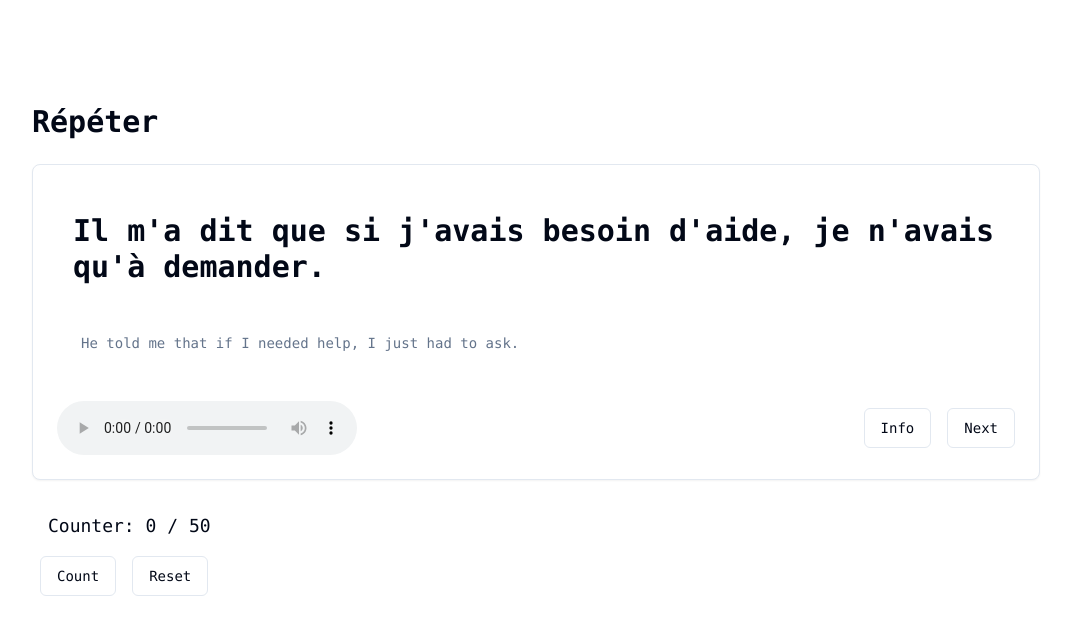
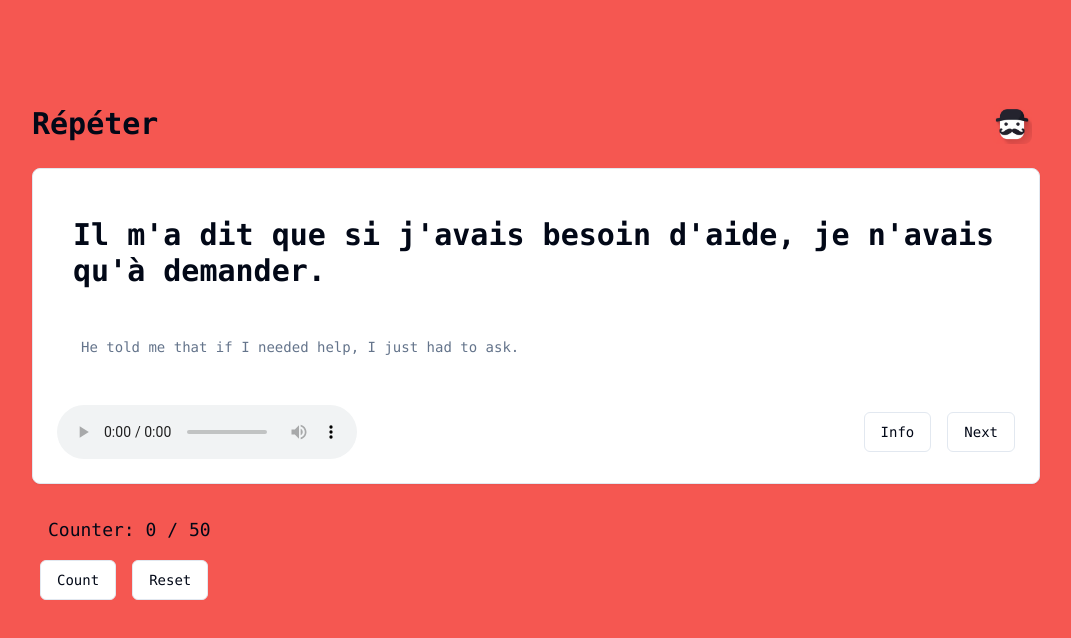
Before and after one commit to owolfdev/50xFrench, a Next.js app: page / in a window 1280 px wide. Shown: the top 638 px of the page, without its empty margins (104-1175 px from the left). Built offline with nearby package versions, Linux system fonts and the light colour scheme.

Commit message:
update bg

```diff
--- a/app/page.tsx
+++ b/app/page.tsx
@@ -2,7 +2,7 @@ import PhraseDisplay from "@/components/phrase-display";
 
 export default function Home() {
   return (
-    <main className="flex min-h-screen flex-col items-center justify-between sm:p-24 p-2">
+    <main className="flex min-h-screen flex-col items-center justify-between sm:p-24 p-2 bg-[#f55751]">
       <div className="z-10 max-w-5xl w-full items-center justify-between font-mono text-sm lg:flex">
         <PhraseDisplay />
       </div>
--- a/components/phrase-display.tsx
+++ b/components/phrase-display.tsx
@@ -7,6 +7,7 @@ import { Button } from "@/components/ui/button";
 import Counter from "@/components/counter";
 import { InfoDialog } from "./info-dialog";
 import AudioPlayer from "./audio-player";
+import Image from "next/image";
 
 const getFormattedDateWithDay = (): string => {
   const options: Intl.DateTimeFormatOptions = {
@@ -105,7 +106,20 @@ const PhraseDisplay: React.FC<{}> = () => {
 
   return (
     <div className="flex flex-col gap-6 p-2">
-      <h1 className="font-bold text-3xl">Répéter</h1>
+      <div className="flex justify-between items-center">
+        <h1 className="font-bold text-3xl">Répéter</h1>
+        <div className="pr-2">
+          <img
+            alt="App Icon"
+            src="/app-icon.png"
+            width={40}
+            height={40}
+            className="rounded-lg"
+
+            // layout="fill"
+          />
+        </div>
+      </div>
       {/* <div className="flex flex-col gap-0 p-2">
         <div>{getFormattedDateWithDay()}</div>
         <div className="text-xl">Repeat this 50 times.</div>
```
Also changed, not shown: public/app-icon.png (added).
